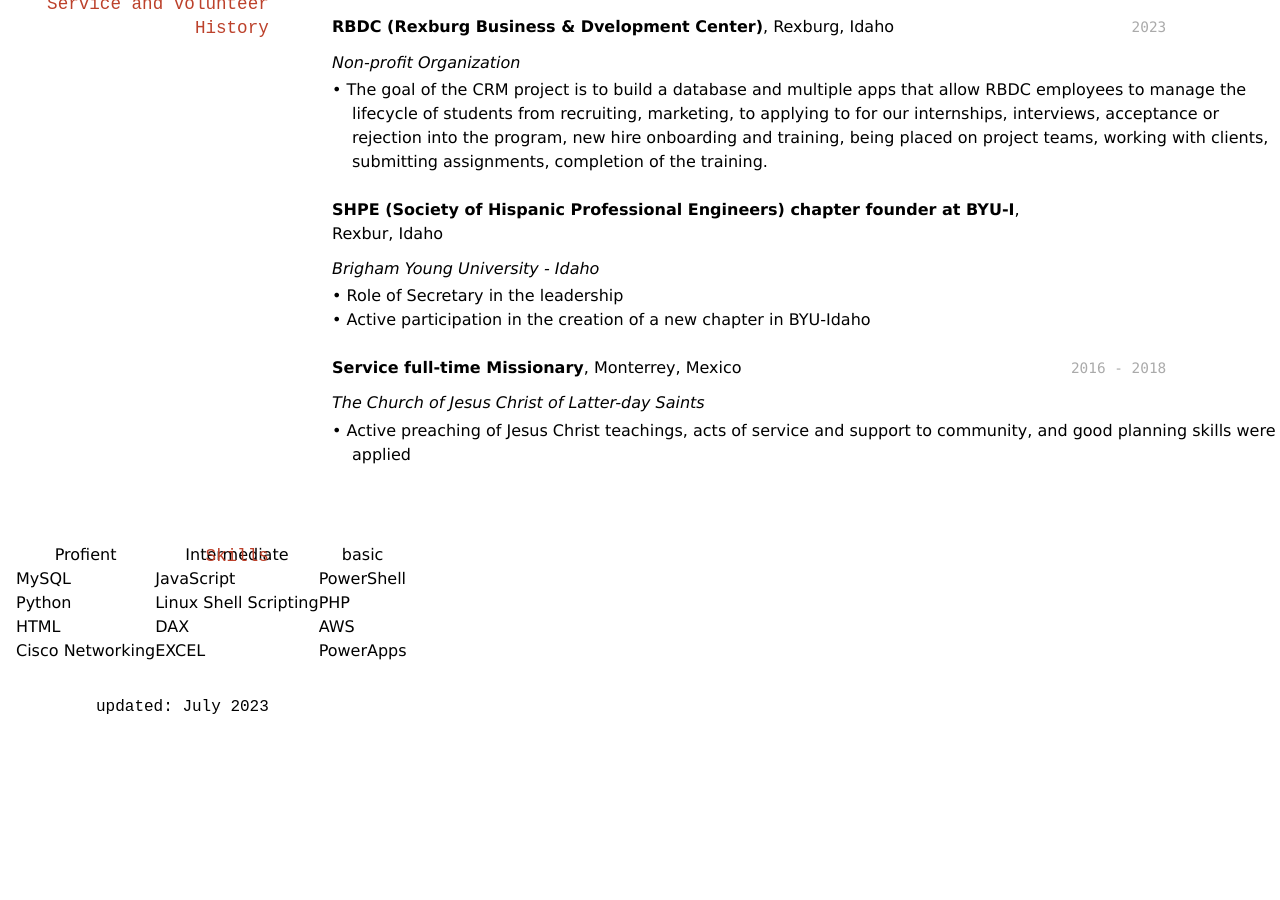
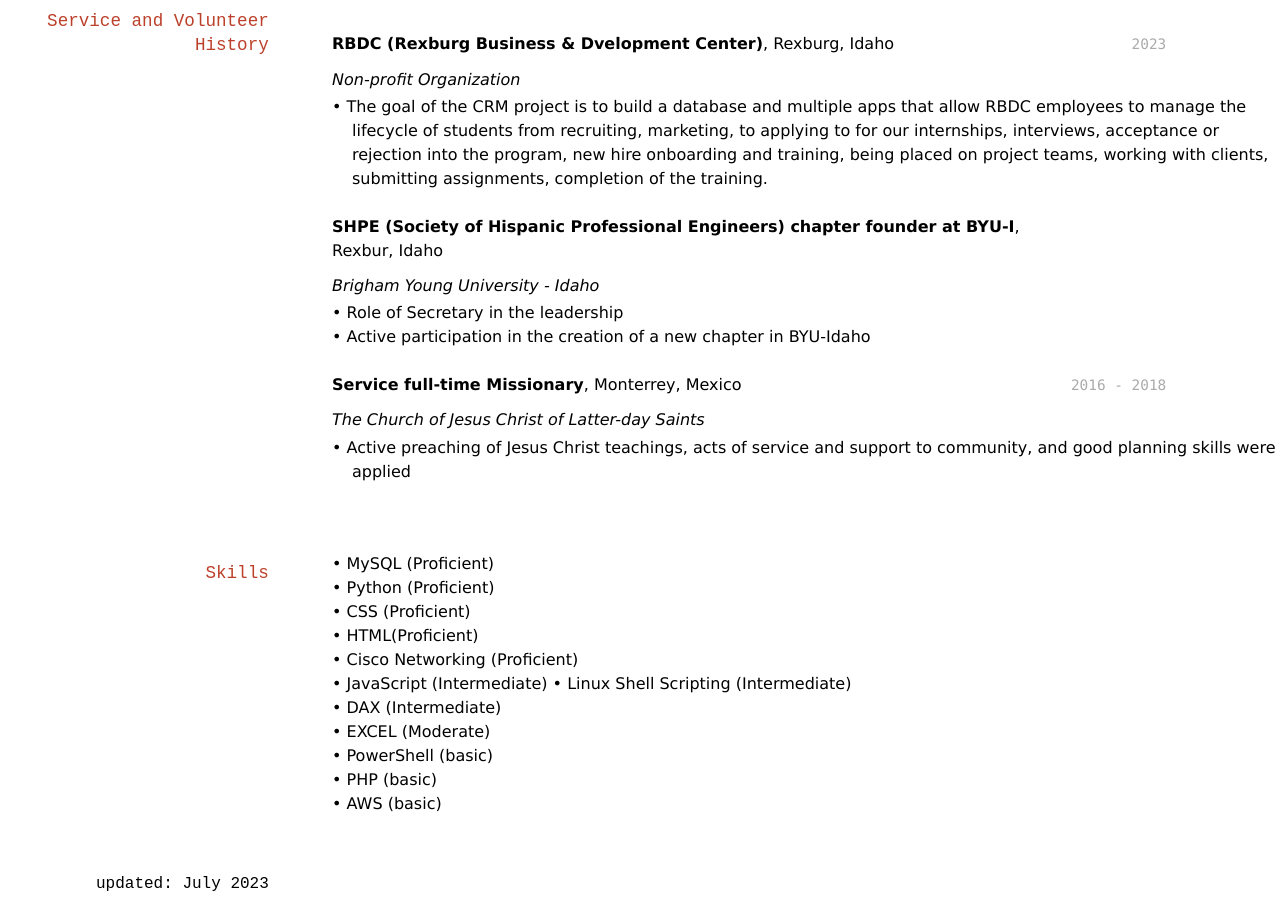
Before and after one commit to ismaeltenango/ismael_resume, a Jekyll site: the page built from docs/index.md, in a window 1280 px wide and 900 px high, scrolled down 1870 px. Built offline with Jekyll 4.4.1, drawn with Linux system fonts in a browser that asks for light colours; before the commit the page ends 2593 px from its top, so only the background shows below that; some of the changed text lies outside the part shown.

Commit message:
final3.3

```diff
--- a/docs/index.md
+++ b/docs/index.md
@@ -3,13 +3,13 @@
 title: Ismael Tenango
 ---
 <div>
-<img src="./download_logo.png" alt="download loadlogo" style="margin-left: auto; margin-right: auto; display: block; width: 150px;
+<img src="./photo.jpeg" alt="Ismael Tenango photo" style="margin-left: auto; margin-right: auto; display: block; width: 150px;
     border-radius: 20%;">
 </div>
 
 # Ismael Tenango
 <a href="./IsmaelMoises_TenangoAnaya_Resume.docx" download="Download Ismael' Resume">
-<img src="./mail_logo.png" alt="Mail logo" style="width: 17px; border-radius: 20%;"></a>
+<img src="./download_logo.png" alt="Mail logo" style="display: block; width: 17px; border-radius: 20%;">Download Ismael's Tenango Resume</a>
 
 _Innovated and experimental, working under pressure and attentive to details. Enthusiastic about learning from teammates and brainstorming, looking for answers and solutions, and trying not to make more problems in the team or project, investing time out of the work schedule to be more productive during work hours
 A dedicated employee good known for punctuality and time management, pursuing team progress where good customer service, problem-solving, and a positive attitude as a plus, flexible, ready to study and contribute to team success, to strive for the company's goals._
@@ -109,11 +109,17 @@
 
 ## Skills
 
-| Profient      | Intermediate | basic |
-| ----------- | ----------- | -----------
-| MySQL | JavaScript | PowerShell |
-| Python | Linux Shell Scripting | PHP |
-| HTML | DAX | AWS |
-| Cisco Networking | EXCEL  | PowerApps |
+
+- •	MySQL (Proficient)
+- •	Python (Proficient)
+- •	CSS (Proficient)
+- •	HTML(Proficient)
+- •	Cisco Networking (Proficient)
+- •	JavaScript (Intermediate)	•	Linux Shell Scripting (Intermediate)
+- •	DAX (Intermediate)
+- •	EXCEL (Moderate)
+- •	PowerShell (basic)
+- •	PHP (basic)
+- •	AWS (basic)
 
 ### updated: July 2023
```
